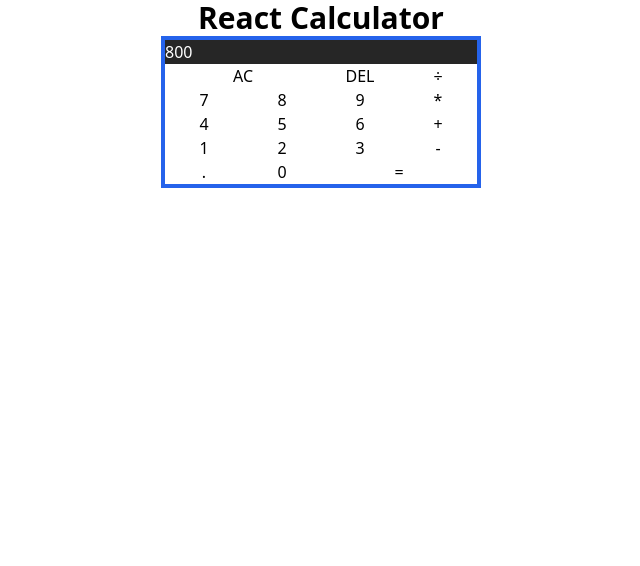
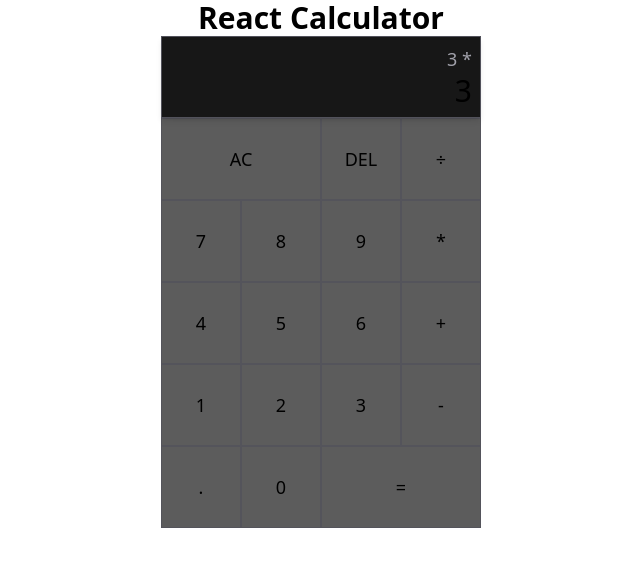
Before and after one commit to GutoFrr/react-calculator, a React (Vite) app: page / in a window 1280 px wide. Shown: the top 566 px of the page, without its empty margins (319-959 px from the left). Built offline with nearby package versions, Linux system fonts and the light colour scheme.

Commit message:
basic styles

```diff
--- a/src/App.tsx
+++ b/src/App.tsx
@@ -3,9 +3,14 @@ const App: React.FC = () => {
     <div>
       <h1 className="text-3xl font-bold text-center">React Calculator</h1>
       {/* calculator */}
-      <div className="w-80 grid grid-cols-4 grid-rows-6 border-4 border-blue-600 mx-auto">
+      <div className="max-w-xs grid grid-cols-4 grid-rows-7 mx-auto">
         {/* output */}
-        <div className="bg-neutral-800 text-white col-span-4">800</div>
+        <div className="flex flex-col items-end justify-around p-2 bg-neutral-900 col-span-4 shadow-md text-end border-zinc-600 border backdrop-blur-lg">
+          {/* prev operand */}
+          <div className="text-lg text-zinc-400">3 *</div>
+          {/* current operand */}
+          <div className="text-3xl">3</div>
+        </div>
         {/* operators */}
         <button className="col-span-2">AC</button>
         <button>DEL</button>
--- a/src/index.css
+++ b/src/index.css
@@ -1,3 +1,11 @@
 @tailwind base;
 @tailwind components;
 @tailwind utilities;
+
+body {
+  @apply dark:bg-neutral-700 dark:text-white;
+}
+
+button {
+  @apply text-lg border p-4 bg-neutral-800 border-zinc-600 bg-opacity-75 border-opacity-75 transition duration-200 hover:border-zinc-500 hover:bg-neutral-700 hover:border-opacity-100 hover:bg-opacity-100 focus:border-zinc-500 focus:bg-neutral-700 focus:border-opacity-100 focus:bg-opacity-100;
+}
```
